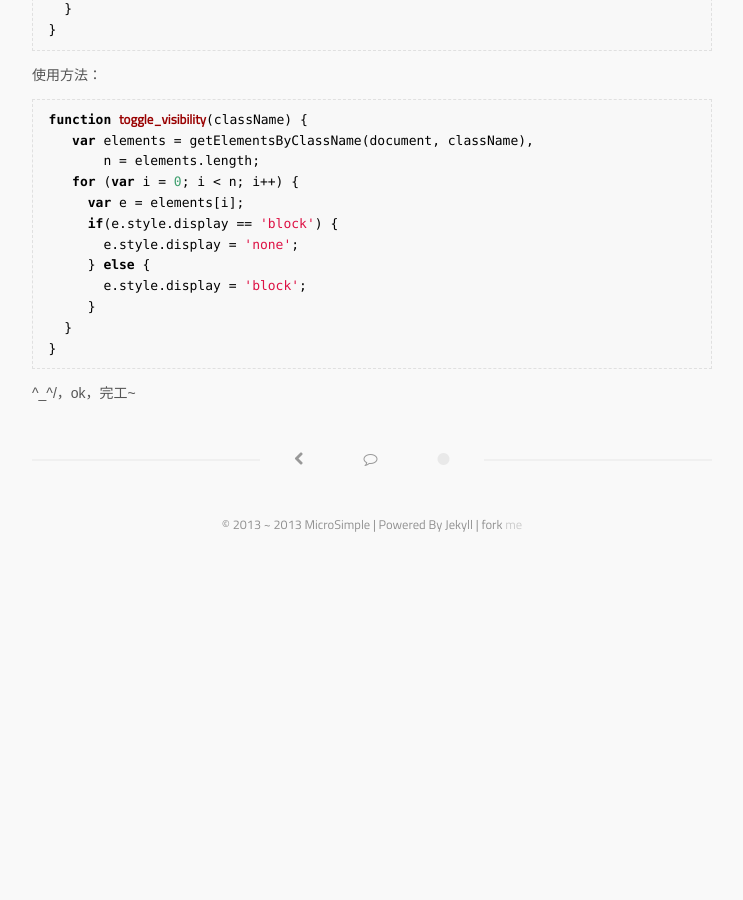
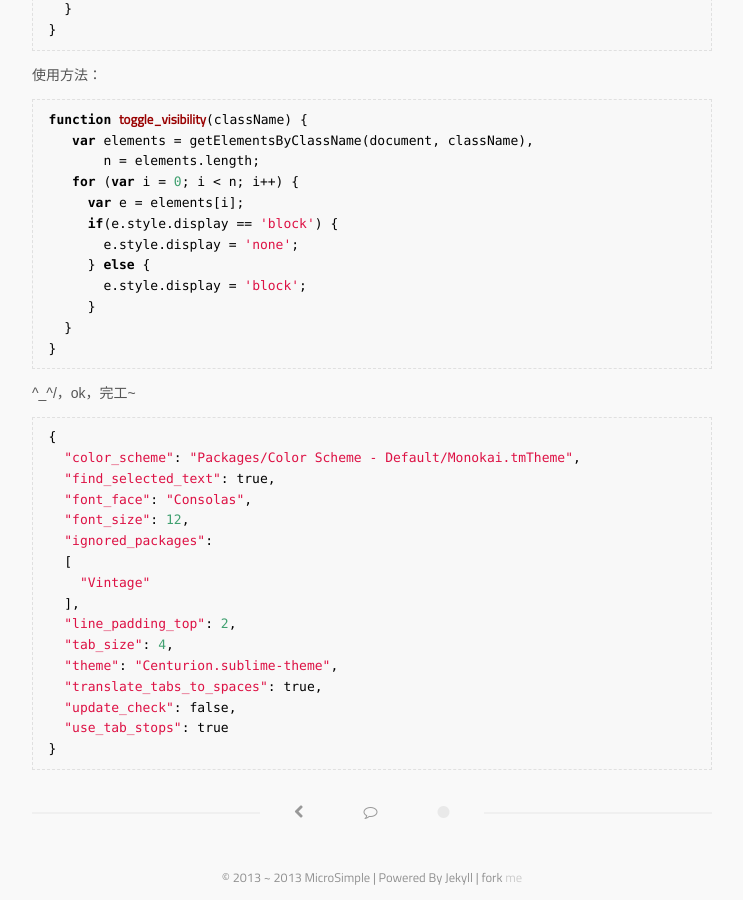
Before and after one commit to antwork/microsimple.github.com, a Jekyll site: the page built from _posts/2013-12-11-javascript-plus.markdown, in a window 1280 px wide and 900 px high, scrolled down 1131 px. Shown: the whole window, without its empty margins (268-1011 px from the left). Built offline with Jekyll 4.4.1, drawn with Linux system fonts in a browser that asks for light colours; some web fonts are replaced; Markdown is read by kramdown in place of the engine named in the settings; before the commit the page ends 1678 px from its top, so only the background shows below that.

Commit message:
update markdown

```diff
--- a/_posts/2013-12-11-javascript-plus.markdown
+++ b/_posts/2013-12-11-javascript-plus.markdown
@@ -66,3 +66,22 @@ function toggle_visibility(className) {
 }
 {% endhighlight %}
   ^_^/，ok，完工~
+{% highlight Scheme %}
+{
+  "color_scheme": "Packages/Color Scheme - Default/Monokai.tmTheme",
+  "find_selected_text": true,
+  "font_face": "Consolas",
+  "font_size": 12,
+  "ignored_packages":
+  [
+    "Vintage"
+  ],
+  "line_padding_top": 2,
+  "tab_size": 4,
+  "theme": "Centurion.sublime-theme",
+  "translate_tabs_to_spaces": true,
+  "update_check": false,
+  "use_tab_stops": true
+}
+
+{% endhighlight %}
```
